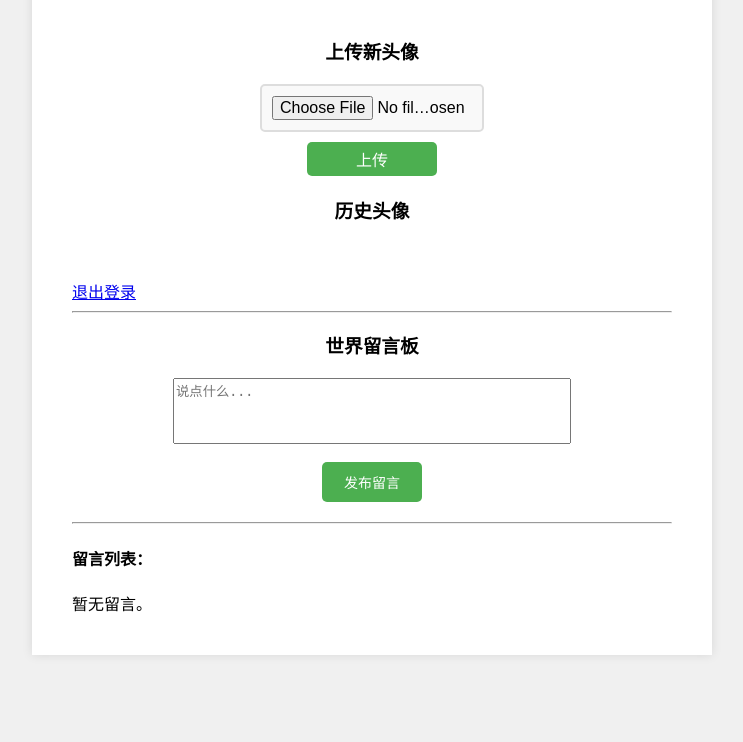
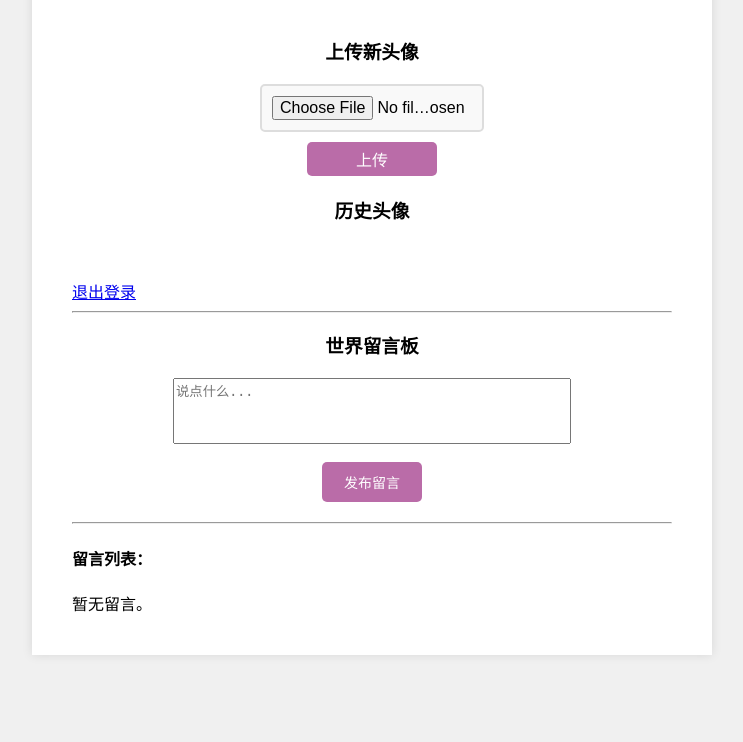
Before and after one commit to pluvo070/PHP-UserProfileSystem, a PHP site: page /user_system/dashboard.php in a window 1280 px wide. Shown: the part 416-1158 px from the top of the page, without its empty margins (268-1011 px from the left). Run offline with PHP 8.4, Linux system fonts and the light colour scheme; the visitor is signed in with stand-in values (Sample User, id 1); data that the repository does not hold is empty.

Commit message:
优化样式

```diff
--- a/user_system/index.php
+++ b/user_system/index.php
@@ -43,7 +43,7 @@ unset($_SESSION['error'], $_SESSION['old_username']);
                 <input type="text" id="username" name="username" value="<?php echo htmlspecialchars($old_username); ?>" required>
                 <label for="password">密码:</label>
                 <input type="password" id="password" name="password" required>
-                <input type="submit" value="登录">
+                <button type="submit">登录</button>
             </form>
             <hr> <!-- 分割线 -->
             <!-- 注册链接 -->
--- a/user_system/style.css
+++ b/user_system/style.css
@@ -33,12 +33,13 @@ body {
     box-sizing: border-box; /* 确保 padding 不影响宽度 */
 }
 
-.login-box input[type="submit"] {
+.login-box button[type="submit"] {
     width: 100%;
     padding: 10px;
-    background-color: #4CAF50;
+    background-color: #BA6CA8;
     color: white;
-    border: none;
+    border:  #BA6CA8;
+    border-radius: 5px;
     cursor: pointer; /* 鼠标悬停光标改变 */
 }
 
@@ -94,7 +95,7 @@ body {
 
 .dashboard-box #avatar-upload-button {
     padding: 5px 10px;
-    background-color: #4CAF50;
+    background-color: #BA6CA8;
     color: white;
     border: none;
     border-radius: 5px;
@@ -143,8 +144,8 @@ body {
     color: white;
     font-size: 14px;
     padding: 10px;
-    border:  #4CAF50;
-    background-color: #4CAF50;
+    border:  #BA6CA8;
+    background-color: #BA6CA8;
     border-radius: 5px;
     cursor: pointer;    /* 鼠标移动到按钮上时切换鼠标样式 */
 }
```
